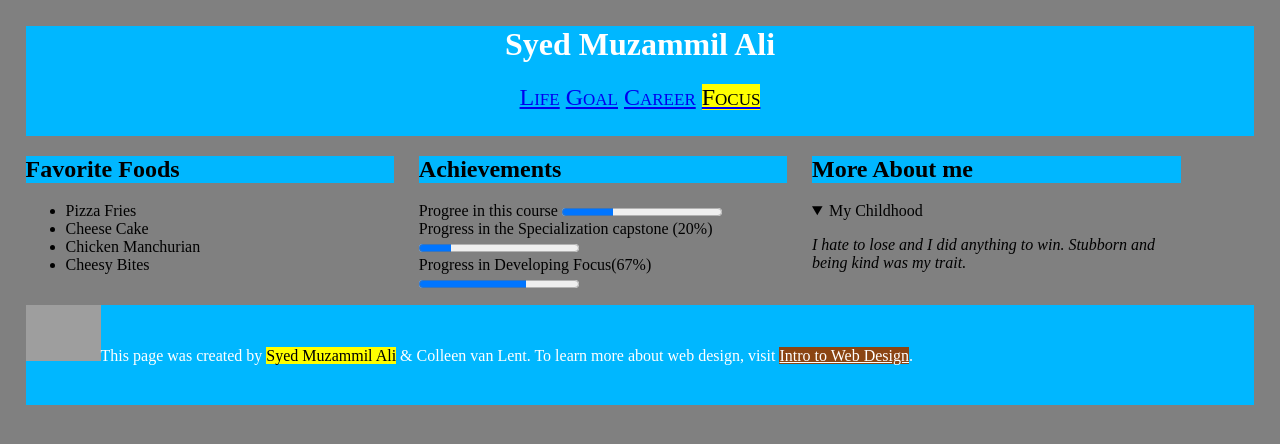
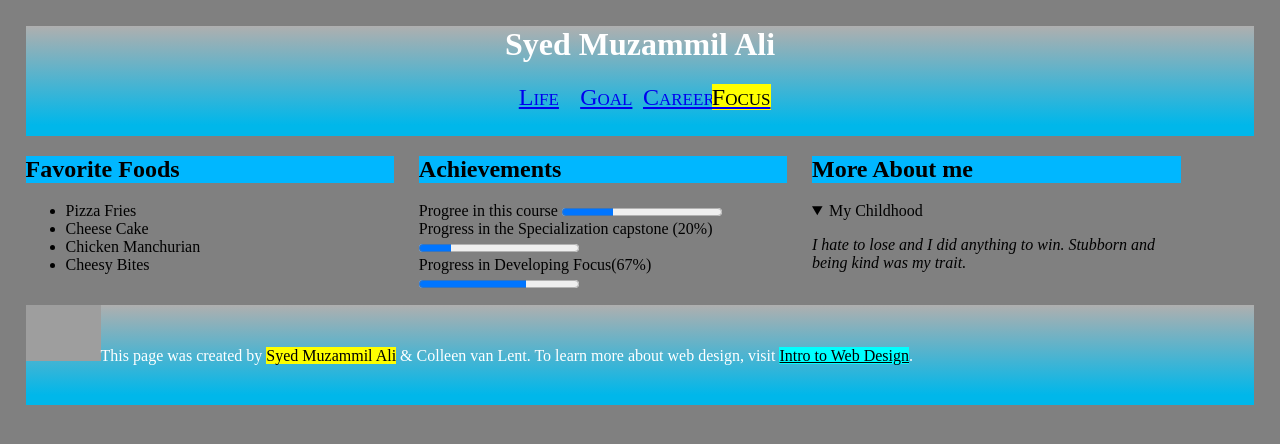
Before and after one commit to muzammil-git/Websites, a plain HTML site: page index.html in a window 1280 px wide. Drawn offline with Linux system fonts and the light colour scheme; grey boxes are pictures that could not be loaded.

Commit message:
Update style.css

```diff
--- a/style.css
+++ b/style.css
@@ -45,12 +45,25 @@ summary{
     font-style: normal;
 }
 
+/* week 2  */
 
 a[href$=".html"]{
-    background-color: saddlebrown;
-    color: white;
+    background-color:rgb(0, 255, 255);
+    color: black;
 }
 
 footer > p{
     color: white;
 }
+
+header, footer{
+    /* background: #666666; */
+    /* background: -moz-linear-gradient(top, #666666 0%, #00b7ea 100%); */
+	/* background: -o-linear-gradient(#666666 0%, #00b7ea 100%); */
+	background: linear-gradient(to bottom,#afafaf 0%, #00b7ea 90%);
+}
+
+nav a{
+    display: inline-block;
+    width: 5%;
+}
```
